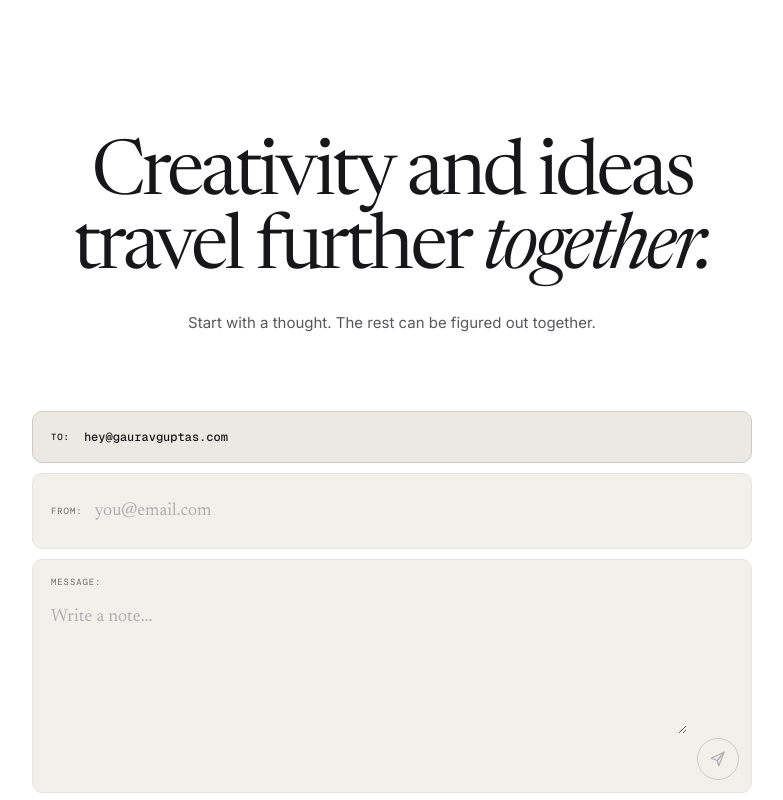
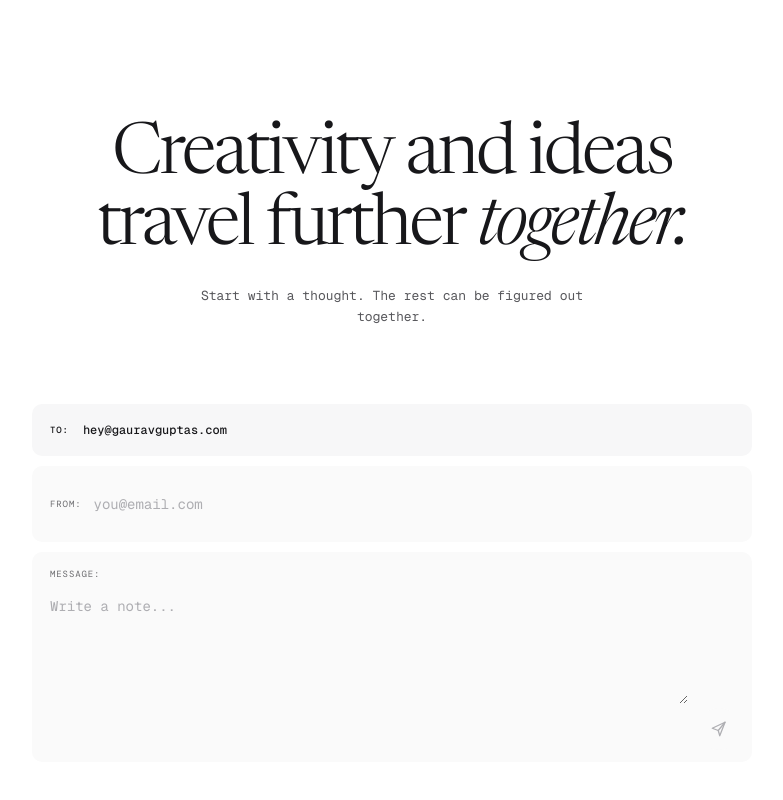
Before and after one commit to Gauravgupta2026/gauravgupta, a Next.js app: page / in a window 1280 px wide. Shown: the part 10840-11640 px from the top of the page, without its empty margins (248-1031 px from the left). Built offline with nearby package versions, Linux system fonts and the light colour scheme; no server answers; a web font is replaced by a local one.

Commit message:
Refine story frame and CTA palette

```diff
--- a/src/components/sections/AboutFooter.module.css
+++ b/src/components/sections/AboutFooter.module.css
@@ -5,6 +5,10 @@
 }
 
 .contactStage {
+  --cta-canvas: #ffffff;
+  --cta-field: #fafafa;
+  --cta-field-emphasis: #f7f7f8;
+
   position: relative;
   z-index: 2;
   min-height: 100svh;
@@ -12,7 +16,7 @@
   padding: clamp(96px, 11vw, 168px) 24px clamp(112px, 13vw, 190px);
   place-items: center;
   border-radius: 0 0 clamp(28px, 3vw, 48px) clamp(28px, 3vw, 48px);
-  background: var(--color-bg);
+  background: var(--cta-canvas);
   color: var(--color-ink);
 }
 
@@ -21,14 +25,14 @@
 }
 
 .contactCopy h2 {
-  max-width: 760px;
+  max-width: 720px;
   margin: 0 auto;
   font-family: var(--font-display);
-  font-size: clamp(46px, 6vw, 82px);
+  font-size: clamp(44px, 5.6vw, 76px);
   font-variation-settings: "opsz" 64;
-  font-weight: 380;
-  line-height: .96;
-  letter-spacing: -.045em;
+  font-weight: 340;
+  line-height: 1;
+  letter-spacing: -.04em;
   text-align: center;
   text-wrap: balance;
 }
@@ -38,10 +42,13 @@
 }
 
 .invitation {
-  margin: 24px auto 0;
+  max-width: 420px;
+  margin: 22px auto 0;
   color: var(--color-mute-2);
-  font-size: 15px;
-  line-height: 1.55;
+  font-family: var(--font-geist-mono), monospace;
+  font-size: 13px;
+  font-weight: 400;
+  line-height: 1.6;
   text-align: center;
 }
 
@@ -55,9 +62,9 @@
 
 .mailboxField {
   display: flex;
-  border: 1px solid var(--color-border);
+  border: 0;
   border-radius: 10px;
-  background: var(--color-surface);
+  background: var(--cta-field);
 }
 
 .mailTo span,
@@ -75,8 +82,7 @@
   padding: 0 18px;
   align-items: center;
   gap: 14px;
-  border-color: var(--color-divider);
-  background: var(--color-border-2);
+  background: var(--cta-field-emphasis);
 }
 
 .mailTo span { color: var(--color-ink); font-weight: 500; }
@@ -109,9 +115,10 @@
   resize: vertical;
   background: transparent;
   color: var(--color-ink);
-  font-family: var(--font-display);
-  font-size: 18px;
-  line-height: 1.45;
+  font-family: var(--font-geist-mono), monospace;
+  font-size: 14px;
+  font-weight: 400;
+  line-height: 1.55;
 }
 
 .field input { min-width: 0; flex: 1; }
@@ -132,9 +139,9 @@
   margin: 0;
   padding: 0;
   place-items: center;
-  border: 1px solid var(--color-divider);
+  border: 0;
   border-radius: 50%;
-  background: var(--color-surface);
+  background: var(--cta-field);
   color: var(--color-faint);
   cursor: pointer;
   transition: background-color 240ms ease, color 240ms ease;
@@ -186,6 +193,12 @@
   margin-top: 28px;
   justify-content: flex-start;
   color: #f4f4f5;
+}
+
+:global(:root[data-theme="dark"]) .contactStage {
+  --cta-canvas: var(--color-bg);
+  --cta-field: #141416;
+  --cta-field-emphasis: #19191c;
 }
 
 :global(:root[data-theme="dark"]) .reveal,
--- a/src/components/sections/MyStory.module.css
+++ b/src/components/sections/MyStory.module.css
@@ -20,7 +20,7 @@
 }
 
 .statementFrame {
-  width: min(100%, 1512px);
+  width: min(calc(100% - 57px), 1455px);
   display: grid;
   aspect-ratio: 2048 / 690;
   place-items: center;
@@ -158,6 +158,7 @@
   }
 
   .statementFrame {
+    width: 100%;
     min-height: 250px;
     aspect-ratio: auto;
     padding: 32px 20px;
```
